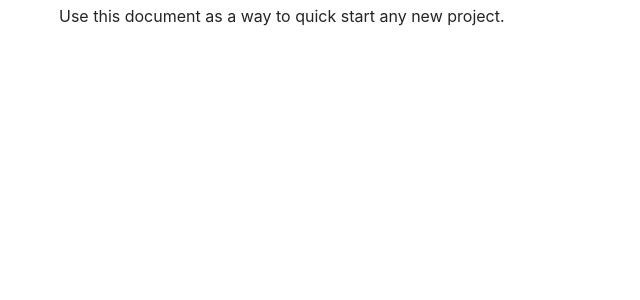
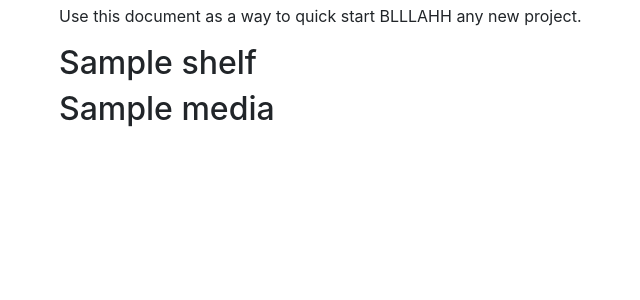
Before and after one commit to IvonTSaldivar/CS3450-2.5-Backup, a Django app: page /library/ in a window 1280 px wide. Shown: the part 56-356 px from the top of the page, without its empty margins (26-666 px from the left). Run offline with Django 3.2, Linux system fonts and the light colour scheme; tables that the repository leaves empty hold one stand-in row (values such as "Sample post"); some libraries are stand-ins or nearby versions.

Commit message:
add templates

```diff
--- a/Project/movshare/templates/pages/dashboard.html
+++ b/Project/movshare/templates/pages/dashboard.html
@@ -1 +1,15 @@
 {% extends "base.html" %}
+
+{% block content %}
+    <p>Use this document as a way to quick start BLLLAHH any new project.</p>
+    {% for shelf in shelves %}
+      <h2>
+          {{ shelf.name }}
+      </h2>
+    {% endfor %}
+    {% for medium in media %}
+      <h2>
+          {{ medium.name }}
+      </h2>
+    {% endfor %}
+{% endblock content %}
--- a/Project/movshare/templates/pages/home.html
+++ b/Project/movshare/templates/pages/home.html
@@ -1,5 +1 @@
 {% extends "base.html" %}
-
-{% block content %}
-    <p>Use this document as a way to quick start any new project.</p>
-{% endblock content %}
```
